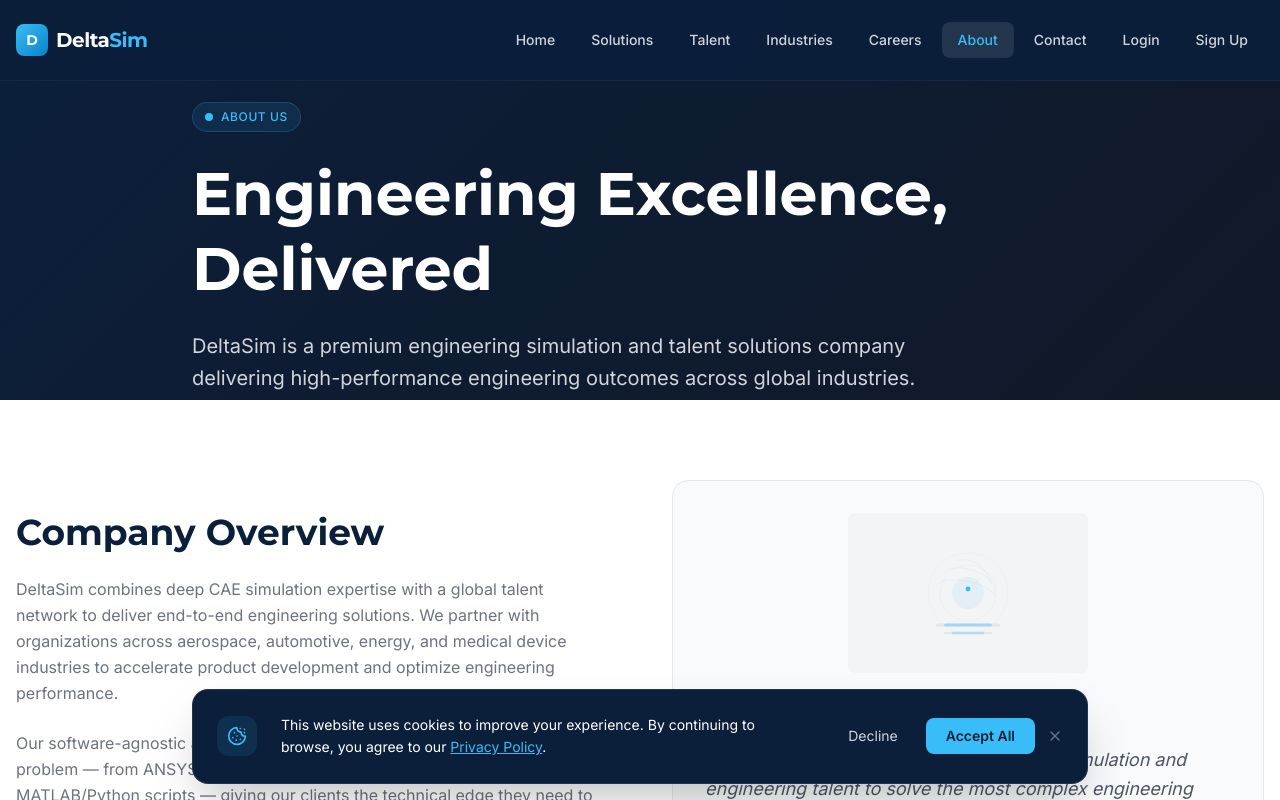
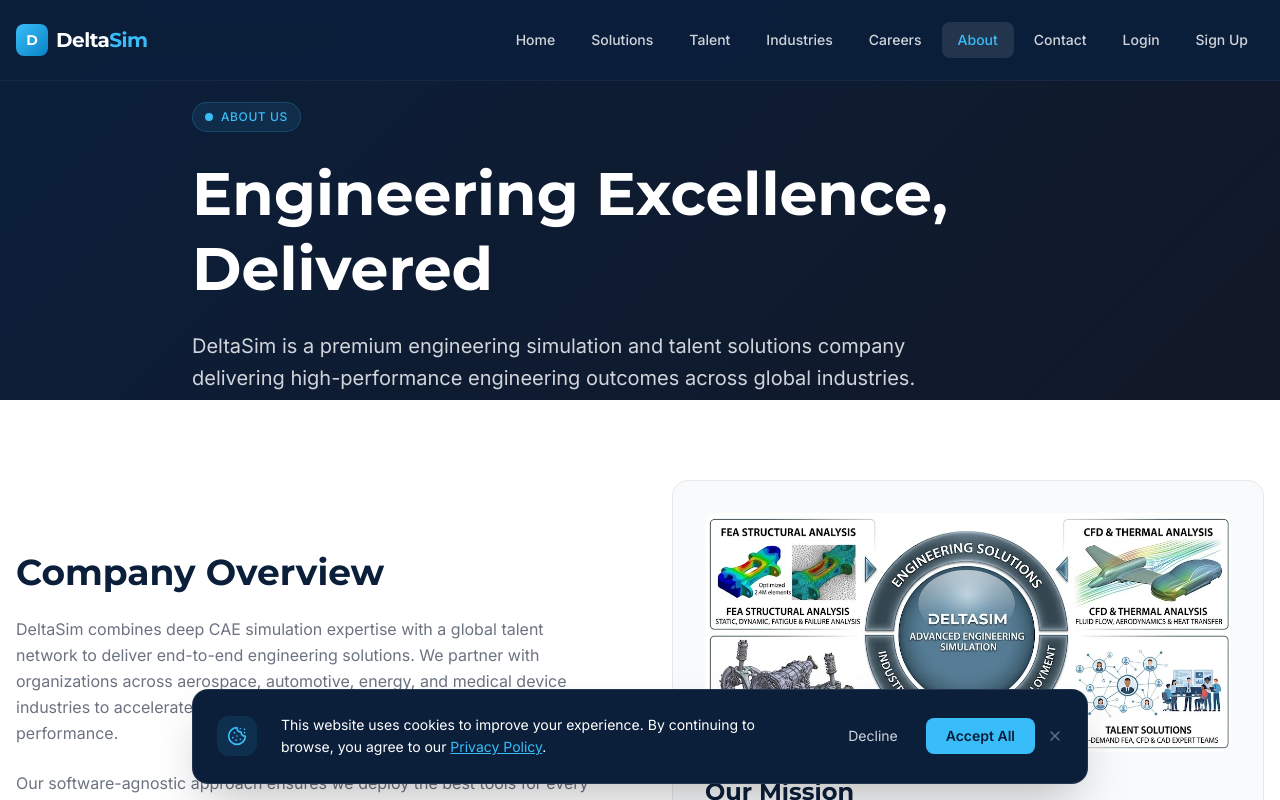
Before and after one commit to varunnegi07/deltasim, a Next.js app: page /about in a window 1280 px wide. Shown: the top 800 px of the page. Built offline with nearby package versions, Linux system fonts and the light colour scheme.

Commit message:
Add image above Our Mission in about section

```diff
--- a/src/app/about/page.tsx
+++ b/src/app/about/page.tsx
@@ -98,10 +98,9 @@
             className="p-8 rounded-2xl bg-grey-50 border border-grey-200"
           >
             <img
-              src="/images/about-mission.svg"
+              src="/images/hero-image.jpg"
               alt="Engineering innovation"
-              className="w-full h-32 md:h-40 object-contain mb-6"
-              loading="lazy"
+              className="w-full rounded-xl mb-6"
             />
             <h3 className="font-heading font-bold text-2xl text-navy mb-4">Our Mission</h3>
             <p className="text-grey-600 text-lg leading-relaxed italic">
```
